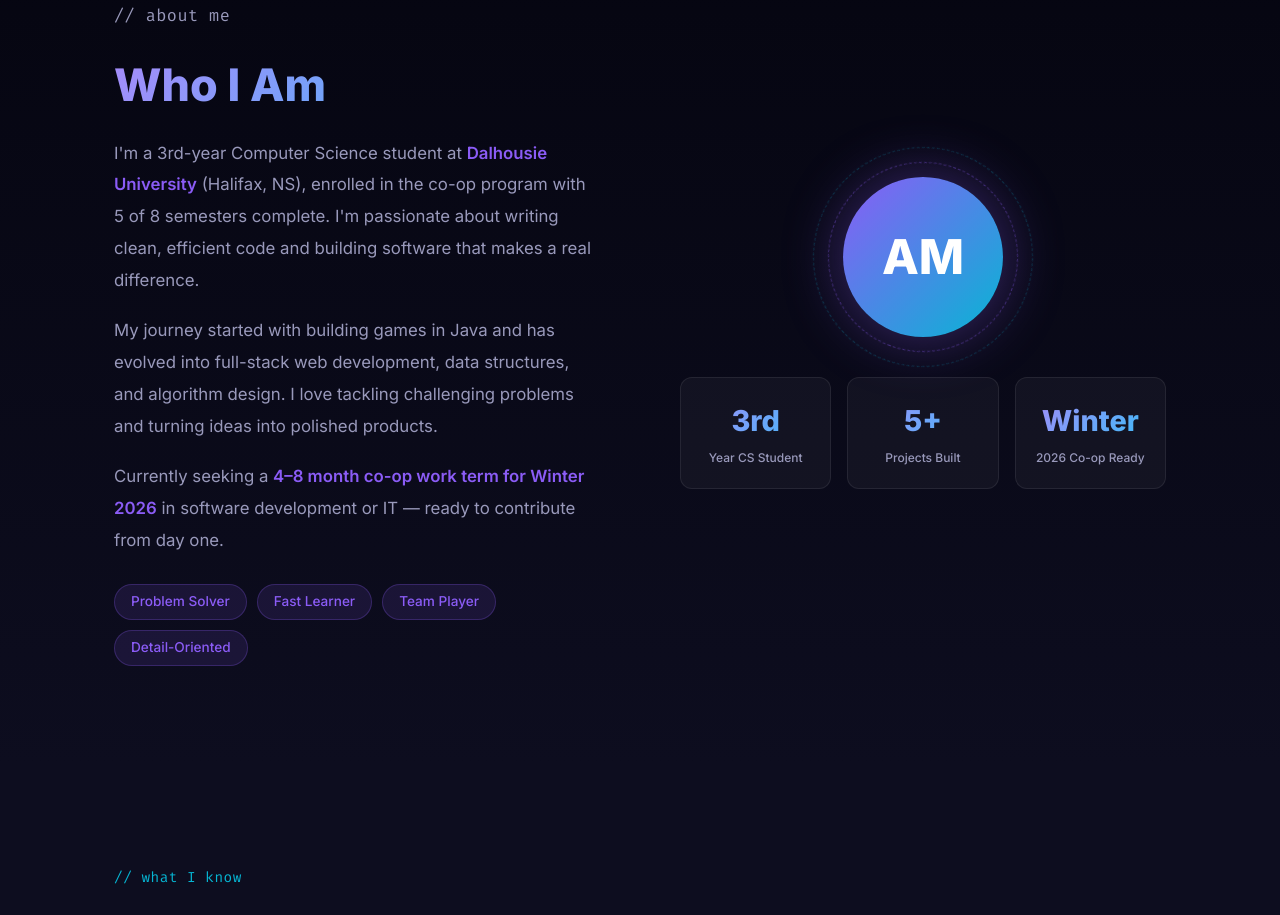
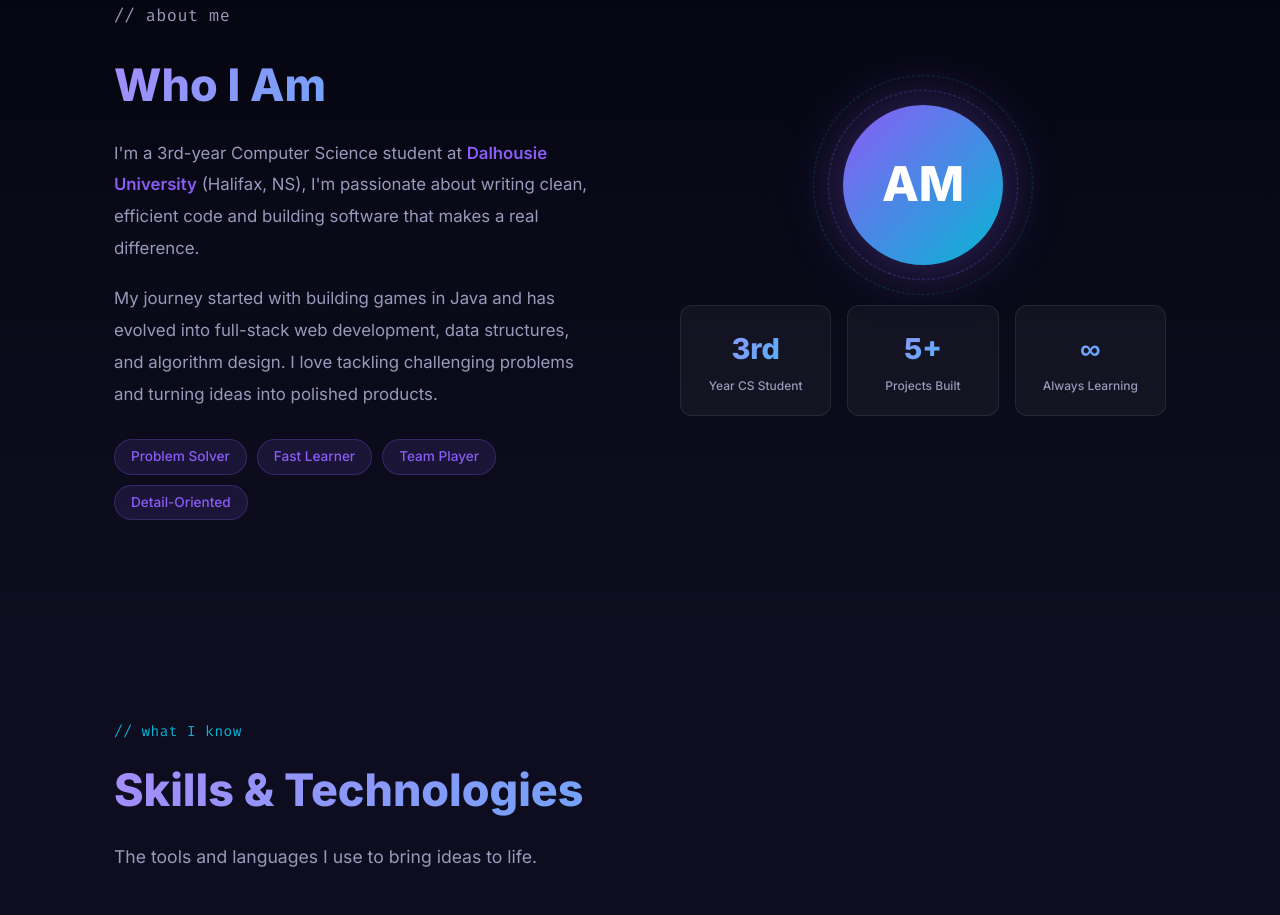
Before and after one commit to angelmary-shyji/portfolio, a React (Vite) app: page / in a window 1280 px wide. Shown: the part 900-1815 px from the top of the page. Built offline with nearby package versions, Linux system fonts and the light colour scheme.

Commit message:
Changes in discription

```diff
--- a/src/components/About.jsx
+++ b/src/components/About.jsx
@@ -5,7 +5,7 @@ import './About.css'
 const stats = [
   { value: '3rd', label: 'Year CS Student' },
   { value: '5+', label: 'Projects Built' },
-  { value: 'Winter', label: '2026 Co-op Ready' },
+  { value: '∞', label: 'Always Learning' },
 ]
 
 export default function About() {
@@ -36,7 +36,7 @@ export default function About() {
             <h2 className="section-title">Who I Am</h2>
             <p>
               I'm a 3rd-year Computer Science student at <span className="highlight">Dalhousie University</span> (Halifax, NS),
-              enrolled in the co-op program with 5 of 8 semesters complete. I'm passionate about writing
+              I'm passionate about writing
               clean, efficient code and building software that makes a real difference.
             </p>
             <p>
@@ -44,10 +44,7 @@ export default function About() {
               data structures, and algorithm design. I love tackling challenging problems and turning
               ideas into polished products.
             </p>
-            <p>
-              Currently seeking a <span className="highlight">4–8 month co-op work term for Winter 2026</span> in
-              software development or IT — ready to contribute from day one.
-            </p>
+
             <div className="about-tags">
               {['Problem Solver', 'Fast Learner', 'Team Player', 'Detail-Oriented'].map(tag => (
                 <span key={tag} className="tag">{tag}</span>
--- a/src/components/Hero.jsx
+++ b/src/components/Hero.jsx
@@ -2,7 +2,7 @@ import { useEffect, useState, useRef } from 'react'
 import { motion } from 'framer-motion'
 import './Hero.css'
 
-const roles = ['Software Developer', 'CS Student @ Dalhousie', 'Problem Solver', 'Co-op Seeker']
+const roles = ['Software Developer', 'CS Student @ Dalhousie', 'Problem Solver', 'Builder']
 
 export default function Hero() {
   const [roleIndex, setRoleIndex] = useState(0)
```
